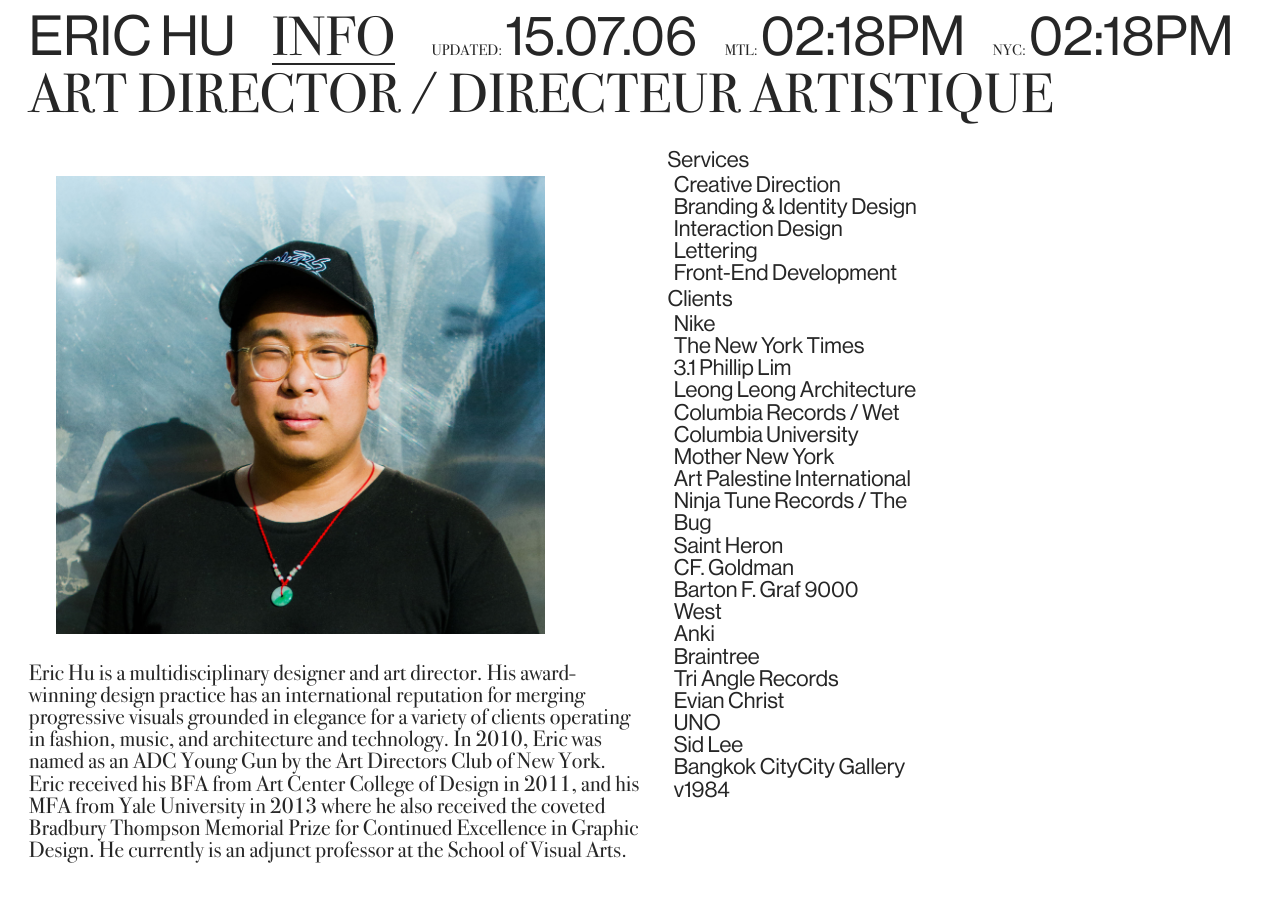
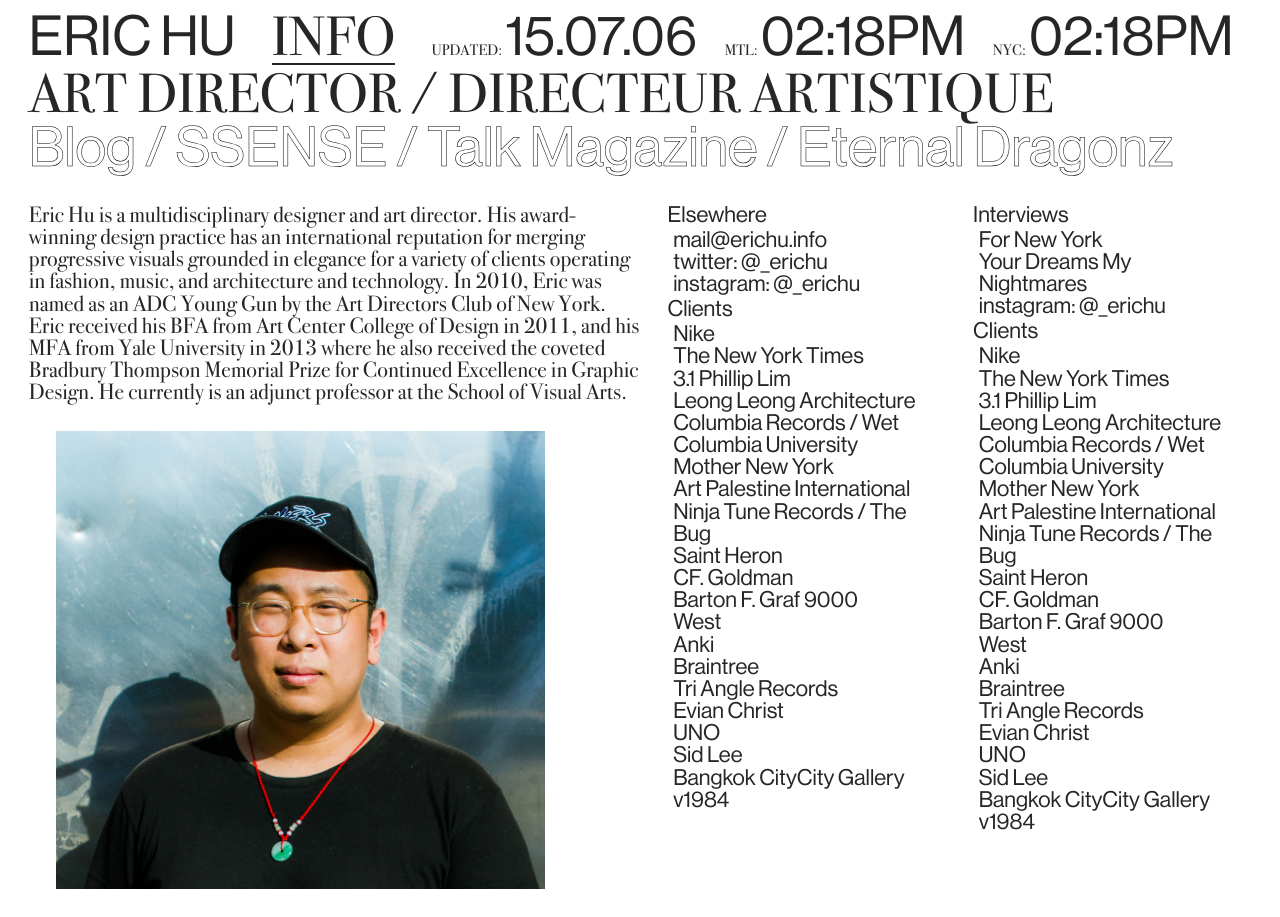
Before and after one commit to er1chu/EricHu.info, a Jekyll site: the page built from about.md, in a window 1280 px wide. Built offline with Jekyll 4.4.1, drawn with Linux system fonts in a browser that asks for light colours; nearby versions of some CDN libraries.

Commit message:
cosmetics in about section

```diff
--- a/_layouts/about.html
+++ b/_layouts/about.html
@@ -1,20 +1,19 @@
 ---
 layout: default
 ---
+<div class="about-nav">Blog / SSENSE / Talk Magazine / Eternal Dragonz</div>
 <article class="post">
 
 
-  <div class="post-content">
-  	<div class="about-intro"><img src="/img/me.jpg">Eric Hu is a multidisciplinary designer and art director. His award-winning design practice has an international reputation for merging progressive visuals grounded in elegance for a variety of clients operating in fashion, music, and architecture and technology. In 2010, Eric was named as an ADC Young Gun by the Art Directors Club of New York. Eric received his BFA from Art Center College of Design in 2011, and his MFA from Yale University in 2013 where he also received the coveted Bradbury Thompson Memorial Prize for Continued Excellence in Graphic Design. He currently is an adjunct professor at the School of Visual Arts.</div>
+  <div class="-content">
+  	<div class="about-intro">Eric Hu is a multidisciplinary designer and art director. His award-winning design practice has an international reputation for merging progressive visuals grounded in elegance for a variety of clients operating in fashion, music, and architecture and technology. In 2010, Eric was named as an ADC Young Gun by the Art Directors Club of New York. Eric received his BFA from Art Center College of Design in 2011, and his MFA from Yale University in 2013 where he also received the coveted Bradbury Thompson Memorial Prize for Continued Excellence in Graphic Design. He currently is an adjunct professor at the School of Visual Arts.<img src="/img/me.jpg"></div>
   </div>
-  <div class="about-right">
-		<h3>Services</h3>
+  <div class="about-columns">
+		<h3>Elsewhere</h3>
 		<ul>
-		<li>Creative Direction</li>
-		<li>Branding & Identity Design</li>
-		<li>Interaction Design</li>
-		<li>Lettering</li>
-		<li>Front-End Development</li>
+			<li>mail@erichu.info</li>
+			<li>twitter: @_erichu</li>
+			<li>instagram: @_erichu</li>
 		</ul>
 		<h3>Clients</h3>
 		<ul>
@@ -42,4 +41,37 @@
 		</ul>
 
 	</div>
+	  <div class="about-columns">
+			<h3>Interviews</h3>
+			<ul>
+				<li>For New York</li>
+				<li>Your Dreams My Nightmares</li>
+				<li>instagram: @_erichu</li>
+			</ul>
+			<h3>Clients</h3>
+			<ul>
+			<li>Nike</li>
+			<li>The New York Times</li>
+			<li>3.1 Phillip Lim</li>
+			<li>Leong Leong Architecture</li>
+			<li>Columbia Records / Wet</li>
+			<li>Columbia University</li>
+			<li>Mother New York</li>
+			<li>Art Palestine International</li>
+			<li>Ninja Tune Records / The Bug</li>
+			<li>Saint Heron</li>
+			<li>CF. Goldman</li>
+			<li>Barton F. Graf 9000</li>
+			<li>West</li>
+			<li>Anki</li>
+			<li>Braintree</li>
+			<li>Tri Angle Records</li>
+			<li>Evian Christ</li>
+			<li>UNO</li>
+			<li>Sid Lee</li>
+			<li>Bangkok CityCity Gallery</li>
+			<li>v1984</li>
+			</ul>
+
+		</div>
 </article>
--- a/_sass/_base.scss
+++ b/_sass/_base.scss
@@ -21,6 +21,7 @@
     -webkit-font-feature-settings: "kern" 1;
     -moz-font-feature-settings: "kern" 1;
     -o-font-feature-settings: "kern" 1;
+    box-sizing: border-box;
     font-feature-settings: "kern" 1;
     font-kerning: normal;
     -webkit-font-smoothing: antialiased;
--- a/_sass/_layout.scss
+++ b/_sass/_layout.scss
@@ -58,8 +58,8 @@
 .project {
     clear: both;
     img {
-        margin-top: $spacing-unit;
-        margin-bottom: $spacing-unit;
+        margin-top: $spacing-unit * 2;
+        margin-bottom: $spacing-unit * 2;
     }
 
 }
@@ -106,8 +106,17 @@
     }
 }
 
-.about-right {
+.about-nav {
+    color: black;
+    -webkit-text-fill-color: white;
+    -webkit-text-stroke-width: 0.5px;
+    -webkit-text-stroke-color: black;
+}
+
+.about-columns{
     font-size: $base-font-size / 2.5;
+    width: 25%;
+    box-sizing: border-box;
     padding: $spacing-unit;
     float: left;
 }
```
